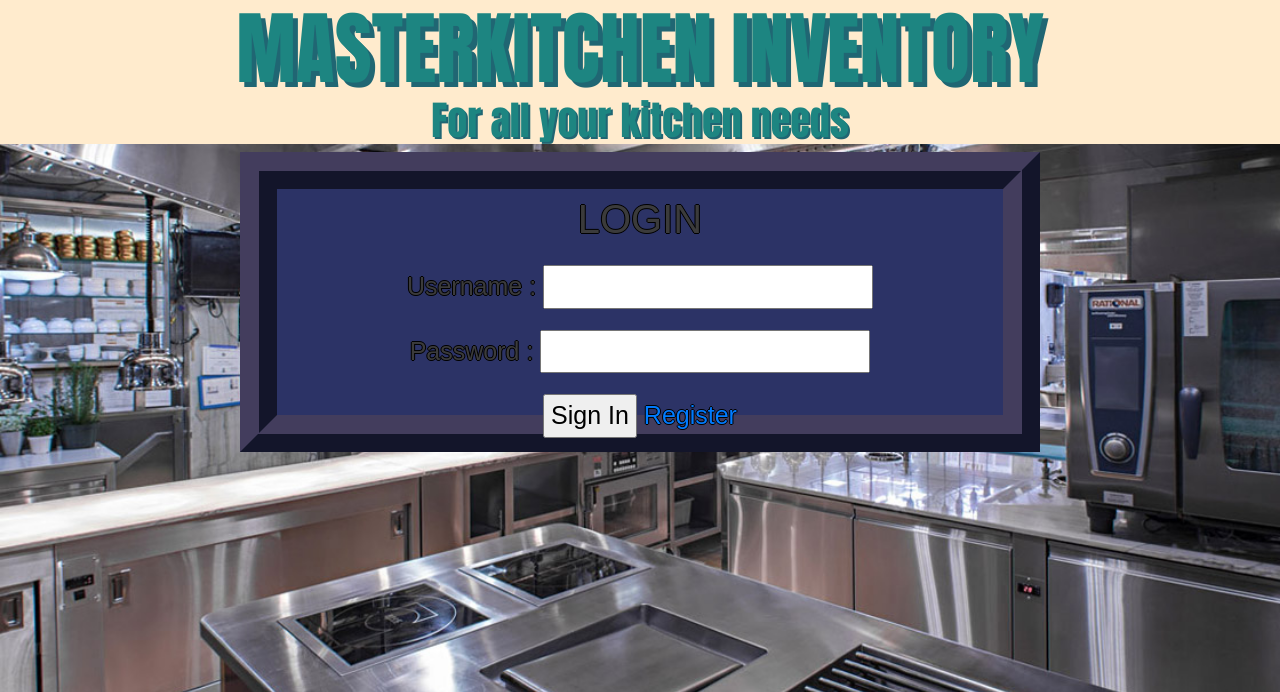
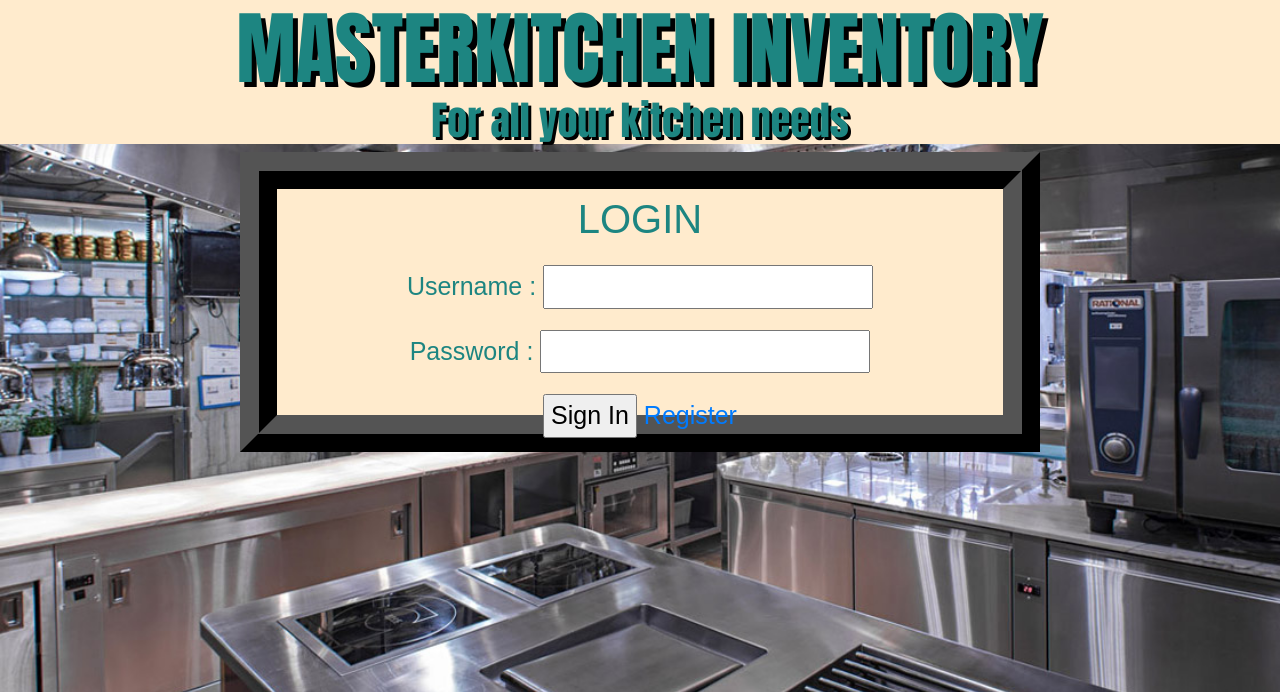
Before and after one commit to jerrylee17/CMPE131G9_Inventory, a Flask app: page /login in a window 1280 px wide. Shown: the top 692 px of the page. Run offline with Flask 2, Linux system fonts and the light colour scheme; parts of the project's set-up code (start-up, migrations or seed data) failed here and were passed over; some libraries are stand-ins or nearby versions.

Commit message:
Update login.css

```diff
--- a/app/static/styles/login.css
+++ b/app/static/styles/login.css
@@ -1,53 +1,109 @@
 h1 {
+
     background-color: blanchedalmond;
+
     text-align: center;
+
 }
 
+
+
 #mainheading {
+
     color: rgb(29, 133, 129);
+
     font-family: Impact, sans-serif;
-    text-shadow: 5px 5px rgb(32, 102, 115);
+
+    text-shadow: 5px 5px black;
+
     font-size: 80
+
 }
 
+
+
 #subheading {
+
     color: rgb(29, 133, 129);
+
     font-family: Impact, sans-serif;
-    text-shadow: 2px 2px rgb(32, 102, 115);
+
+    text-shadow: 3px 3px black;
+
     font-size: 40
+
 }
 
+
+
 #login {
-    color: rgb(59, 59, 59);
+
+    color: rgb(29, 133, 129);
+
     font-family: Arial, sans-serif;
+
     font-size: 40;
-    text-shadow: -1px 0 black, 0 1px black, 1px 0 black, 0 -1px black;
+
 }
 
+
+
 #mainform {
-    color: rgb(59, 59, 59);
+
+    color: rgb(29, 133, 129);
+
     font-family: Arial, sans-serif;
+
     font-size: 25;
-    text-shadow: -1px 0 black, 0 1px black, 1px 0 black, 0 -1px black;
+
 }
 
+
+
 body {
+
     background-image: url("background.jpg");
+
     width: 100%;
+
     height:100%;
+
     background-size: cover;
+
     background-position: center center;
+
     background-repeat: no-repeat;
+
 }
 
+
+
 #loginbody {
+
     text-align: center;
+
 }
 
+
+
 #block {
+
     display: inline-block;
+
     height: 300px;
+
     width: 800px;
-    background-color: rgb(44, 51, 102);
-    border: 10mm ridge rgba(83, 68, 88, .6);
+
+    background-color:blanchedalmond;
+
+    border: 10mm ridge black;
+
 }
+
+
+
+a{
+
+    color: black;
+
+}
```
